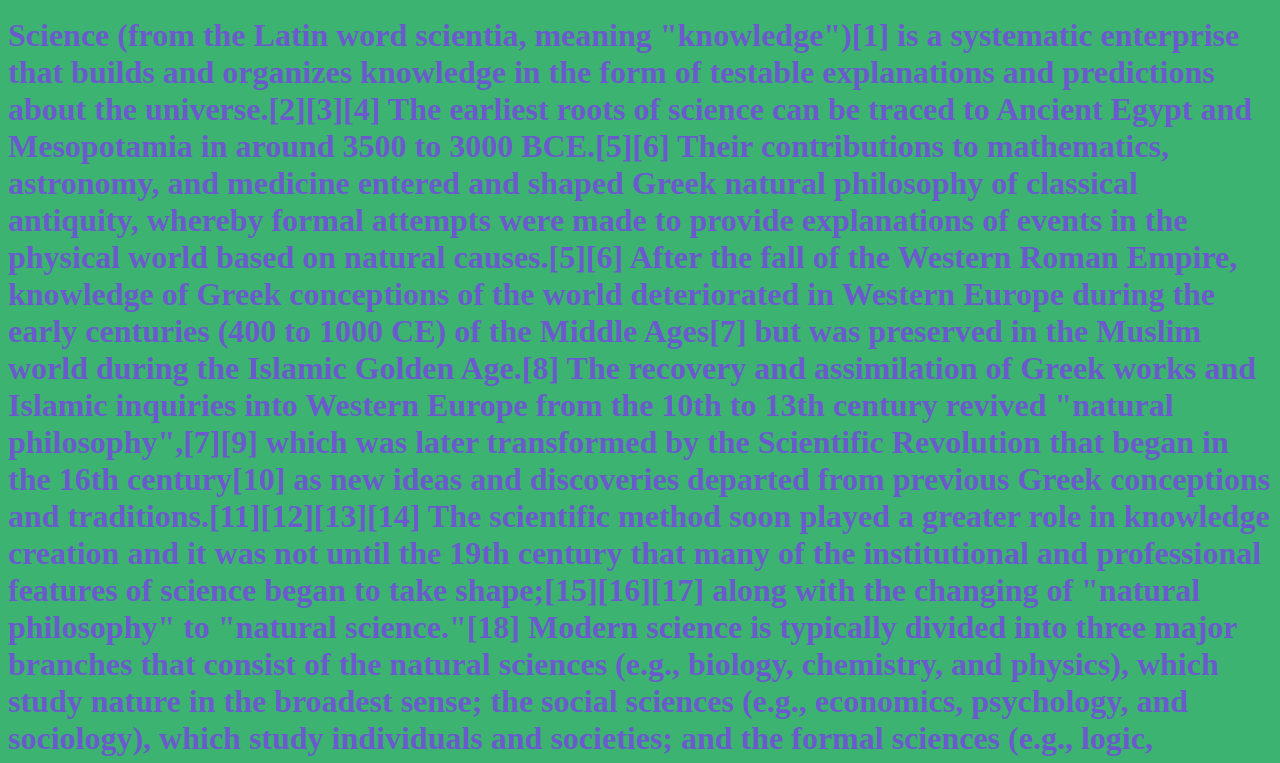
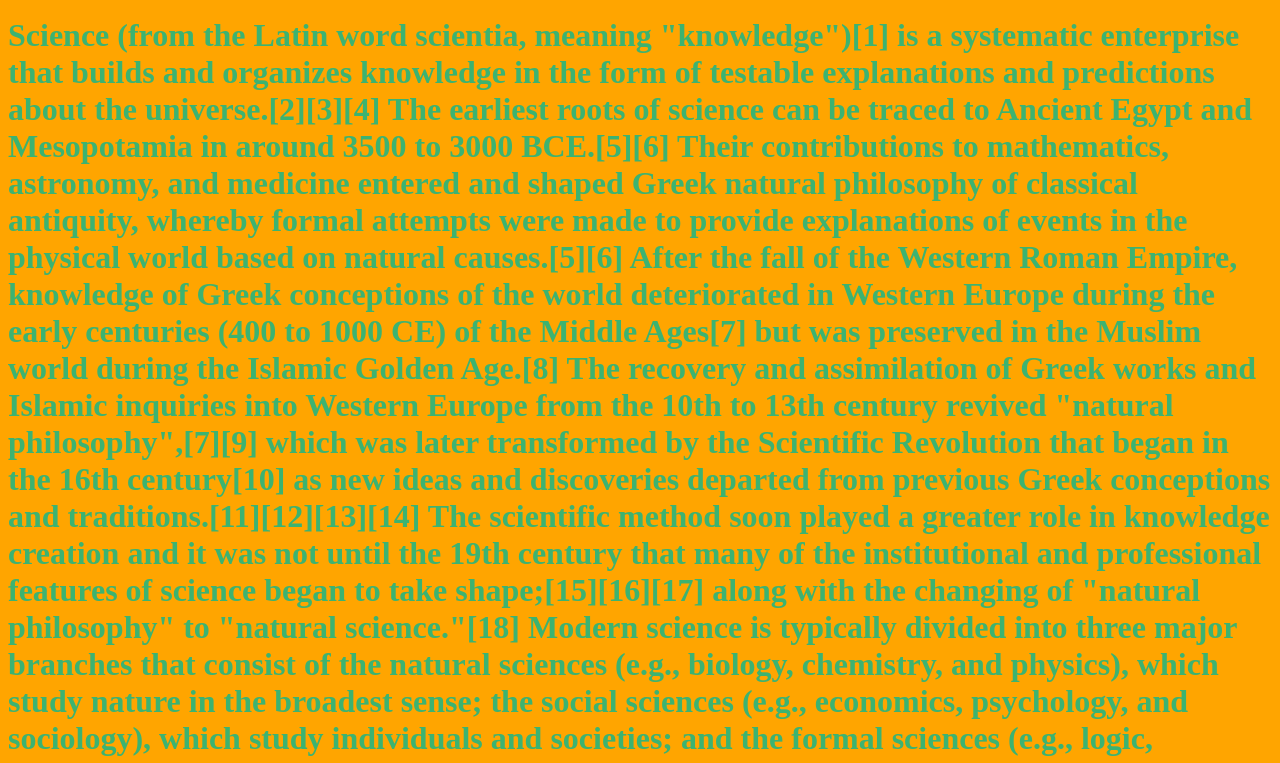
Before and after one commit to Guju2000/Science_for_all, a plain HTML site: page 1___html.html in a window 1280 px wide. Shown: the part 73-836 px from the top of the page. Drawn offline with Linux system fonts and the light colour scheme.

Commit message:
Update 1___html.html

```diff
--- a/1___html.html
+++ b/1___html.html
@@ -2,9 +2,9 @@
 <html>
 <head>
 <style>
-body{background-color: mediumseagreen;}
-h1  {color: orange;}
-p   {color :slateblue;}
+body{background-color: orange;}
+h1  {color: slateblue;}
+p   {color :mediumseagreen;}
 </style>
 <title>Science is the key of everything.</title>
 </head>
```
